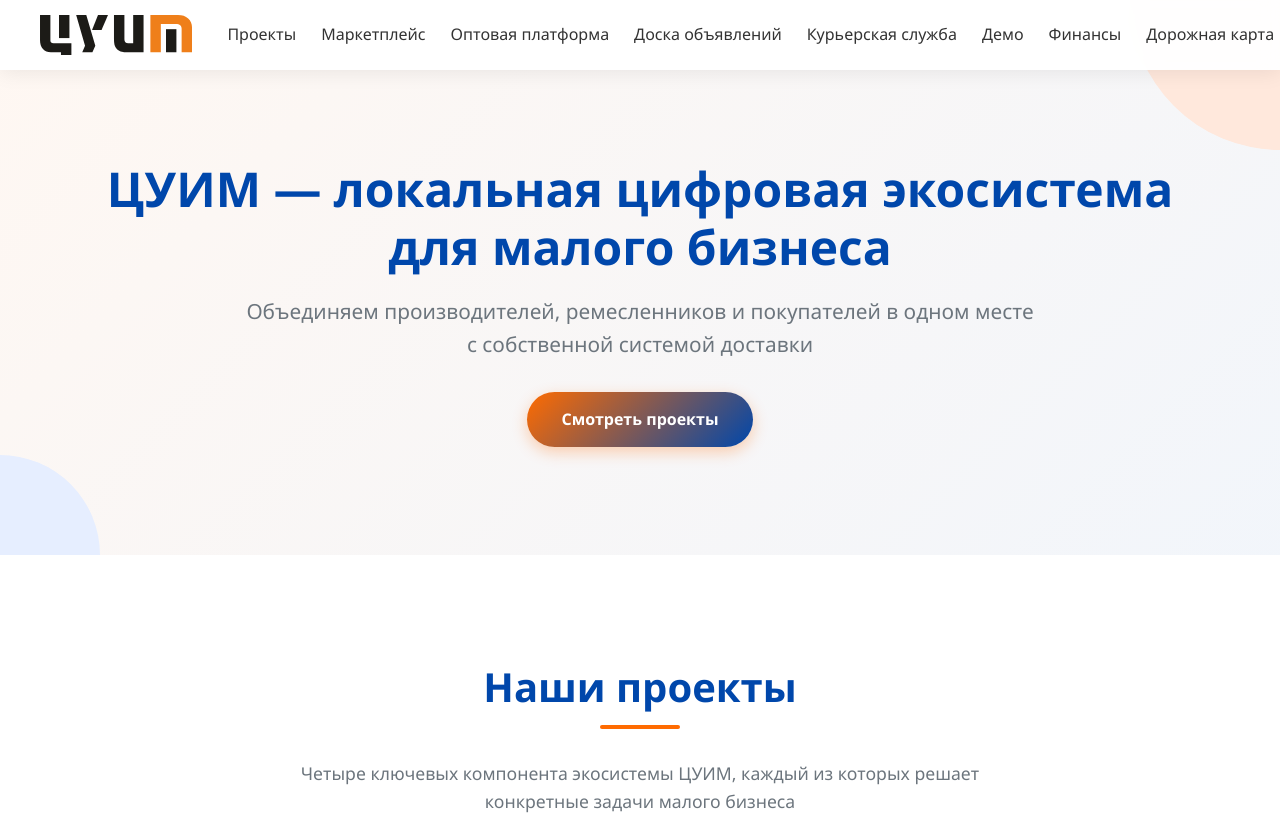
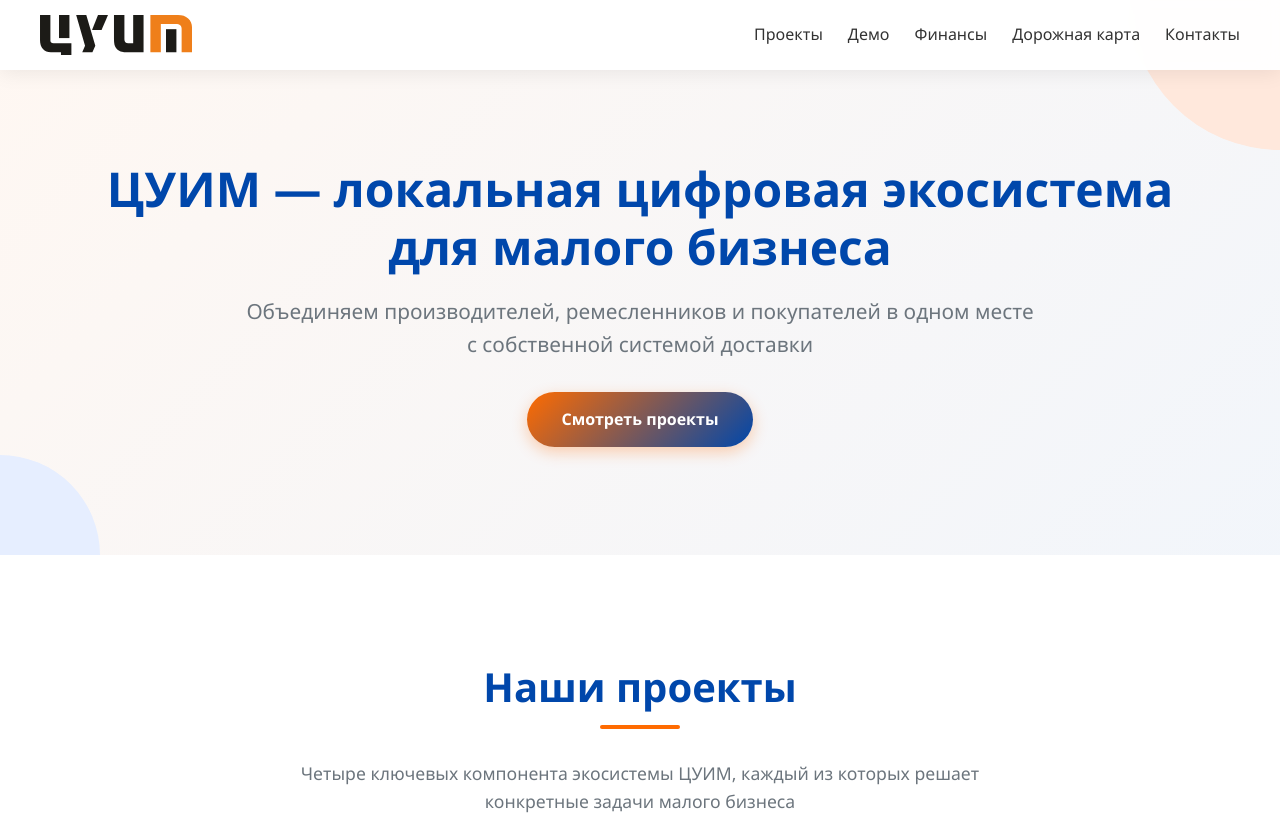
Before and after one commit to nyaganmaksimov-sys/cuim-presentation, a plain HTML site: page index.html in a window 1280 px wide. Shown: the top 818 px of the page. Drawn offline with nearby package versions, Linux system fonts and the light colour scheme.

Commit message:
Update index.html

```diff
--- a/index.html
+++ b/index.html
@@ -1165,10 +1165,7 @@
             </a>
             <ul class="nav-links">
                 <li><a href="#projects">Проекты</a></li>
-                <li><a href="#market">Маркетплейс</a></li>
-                <li><a href="#opt">Оптовая платформа</a></li>
-                <li><a href="#ads">Доска объявлений</a></li>
-                <li><a href="#courier">Курьерская служба</a></li>
+
                 <li><a href="#demo">Демо</a></li>
                 <li><a href="#finance">Финансы</a></li>
                 <li><a href="#roadmap">Дорожная карта</a></li>
```
